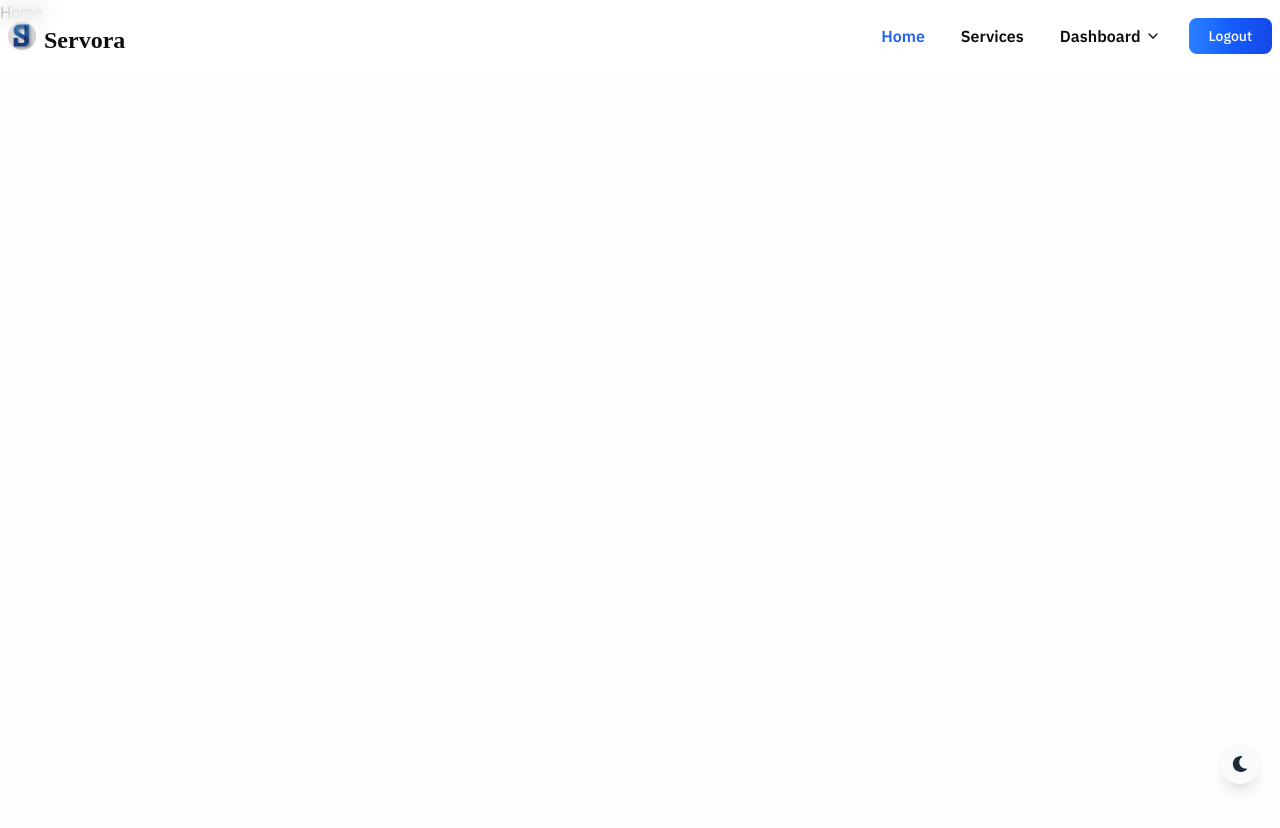
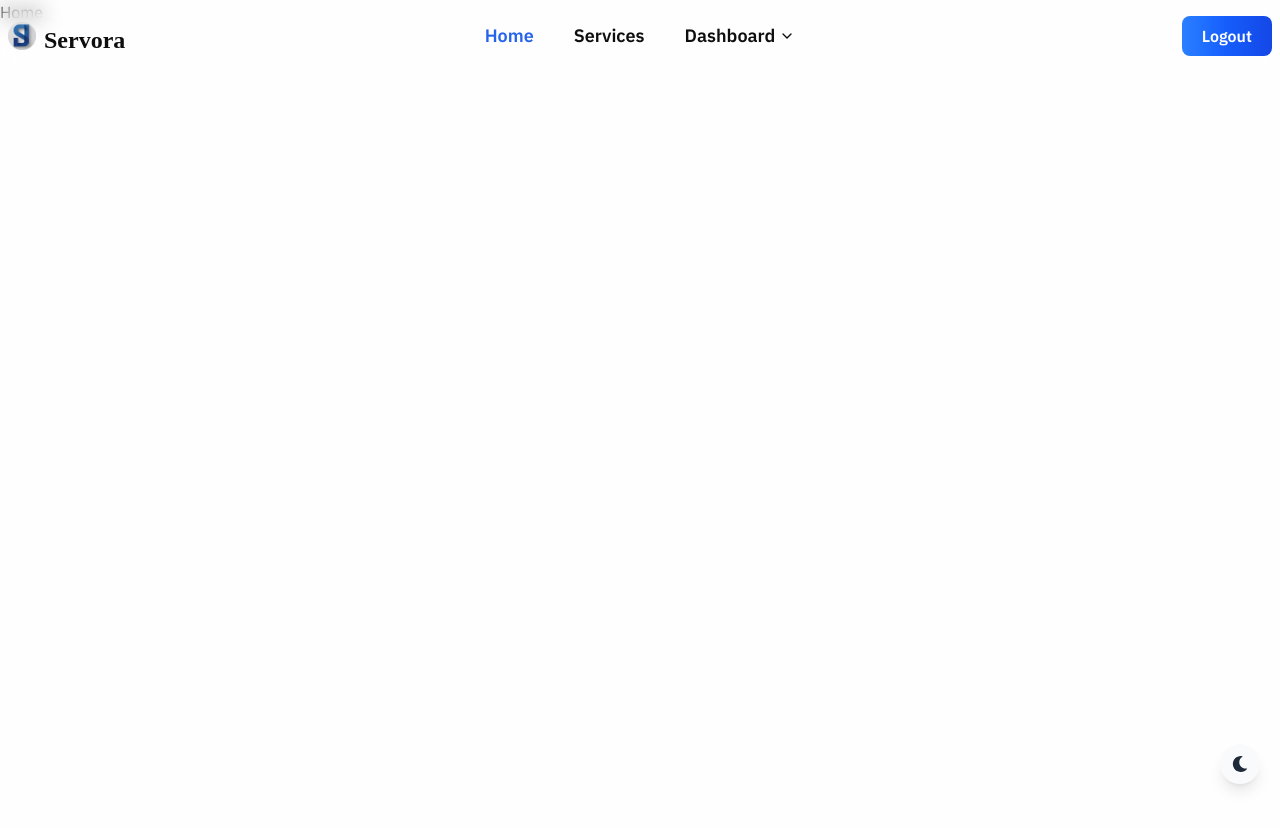
Before and after one commit to dhurjoy-paul/servora, a React (Vite) app: page / in a window 1280 px wide. Shown: the top 828 px of the page. Built offline with nearby package versions, Linux system fonts and the light colour scheme; a web font is replaced by a local one.

Commit message:
Fixed Navbar

```diff
--- a/src/components/Navbar.jsx
+++ b/src/components/Navbar.jsx
@@ -138,11 +138,7 @@ const Navbar = () => {
       {/* Main Navbar */}
       <div className={`w-full h-min top-0 z-50 fixed transition-transform duration-300 ease-in-out py-2
           ${isVisible ? 'translate-y-0' : '-translate-y-full'}`}
-        style={{
-          backdropFilter: 'blur(10px)',
-          WebkitBackdropFilter: 'blur(10px)',
-          backgroundColor: 'rgba(255, 255, 255, 0.5)'
-        }}
+        style={{ backdropFilter: 'blur(10px)', WebkitBackdropFilter: 'blur(10px)' }}
       >
         <div className="flex items-center p-2 max-w-7xl mx-auto">
           <div className="navbar-start">
@@ -151,17 +147,18 @@ const Navbar = () => {
             </Link>
           </div>
 
-          <div className="flex items-center justify-end navbar-end gap-2">
-            {/* Desktop navigation menu */}
-            <div className='flex justify-between items-center gap-2 md:gap-7'>
+          <div className="flex items-center navbar-center gap-2">
+
             <NavMenu user={user} />
+          </div>
+          <div className='navbar-end justify-end mr-6 md:mr-0'>
             {user
               ? (<Link onClick={handleSignOut}
-                  className="text-white bg-gradient-to-r from-blue-500 via-blue-600 to-blue-700 hover:bg-gradient-to-br focus:ring-4 focus:outline-none focus:ring-blue-300 dark:focus:ring-blue-800 font-medium rounded-lg text-sm px-5 py-2 text-center">
+                className="text-white bg-gradient-to-r from-blue-500 via-blue-600 to-blue-700 hover:bg-gradient-to-br font-semibold rounded-lg px-5 py-2 text-center">
                 Logout
               </Link>)
               : (<Link to={`/auth/login`}
-                  className="text-white bg-gradient-to-r from-blue-500 via-blue-600 to-blue-700 hover:bg-gradient-to-br focus:ring-4 focus:outline-none focus:ring-blue-300 dark:focus:ring-blue-800 font-medium rounded-lg text-sm px-5 py-2 text-center">
+                className="text-white bg-gradient-to-r from-blue-500 via-blue-600 to-blue-700 hover:bg-gradient-to-br font-semibold rounded-lg px-5 py-2 text-center">
                 Login
               </Link>)
             }
@@ -171,7 +168,6 @@ const Navbar = () => {
           <div className="md:hidden w-8 h-8"></div>
         </div>
       </div>
-      </div>
     </>
   );
 }
--- a/src/components/ui/NavMenu.jsx
+++ b/src/components/ui/NavMenu.jsx
@@ -1,3 +1,5 @@
+import { FaFilePen } from "react-icons/fa6";
+import { MdAssignmentAdd, MdCollectionsBookmark, MdManageAccounts } from "react-icons/md";
 import { NavLink } from "react-router";
 
 const NavMenu = ({ user }) => {
@@ -7,7 +9,7 @@ const NavMenu = ({ user }) => {
       : "hover:text-brand whitespace-nowrap";
 
   return (
-    <div className="flex-none font-semibold hidden md:flex gap-9 text-text">
+    <div className="flex-none font-semibold hidden md:flex gap-10 text-text text-lg">
       <NavLink to="/" className={navLinkClass}>Home</NavLink>
       <NavLink to="/services" className={navLinkClass}>Services</NavLink>
 
@@ -16,11 +18,11 @@ const NavMenu = ({ user }) => {
           <div tabIndex={0} role="button" className="flex items-center gap-1 hover:text-brand">
             Dashboard <svg className="w-4 h-4" viewBox="0 0 24 24" fill="none"><path d="M6 9l6 6 6-6" stroke="currentColor" strokeWidth="2" strokeLinecap="round" /></svg>
           </div>
-          <ul tabIndex={0} className="dropdown-content menu p-2 shadow bg-menu rounded-box">
-            <li><NavLink to="/add-services" className={navLinkClass}>Add Service</NavLink></li>
-            <li><NavLink to="/manage-services" className={navLinkClass}>Manage Service</NavLink></li>
-            <li><NavLink to="/booked-service" className={navLinkClass}>Booked-Service</NavLink></li>
-            <li><NavLink to="/service-to-do" className={navLinkClass}>Service-To-Do</NavLink></li>
+          <ul tabIndex={0} className="dropdown-content menu p-2 shadow bg-menu rounded-lg text-base">
+            <li><NavLink to="/add-service" className={navLinkClass}><div className='flex items-center gap-2'><MdAssignmentAdd className="inline-block text-xl" /><span>Add Service</span></div></NavLink></li>
+            <li><NavLink to="/manage-service" className={navLinkClass}><div className='flex items-center gap-2'><MdManageAccounts className="inline-block text-xl" /><span>Manage Services</span></div></NavLink></li>
+            <li><NavLink to="/booked-service" className={navLinkClass}><div className='flex items-center gap-2'><MdCollectionsBookmark className="inline-block text-xl" /><span>Booked-Service</span></div></NavLink></li>
+            <li><NavLink to="/service-to-do" className={navLinkClass}><div className='flex items-center gap-2'><FaFilePen className="inline-block text-xl" /><span>Service-To-Do</span></div></NavLink></li>
           </ul>
         </div>
       }
```
Lines whose indentation alone changed are shown as unchanged.
